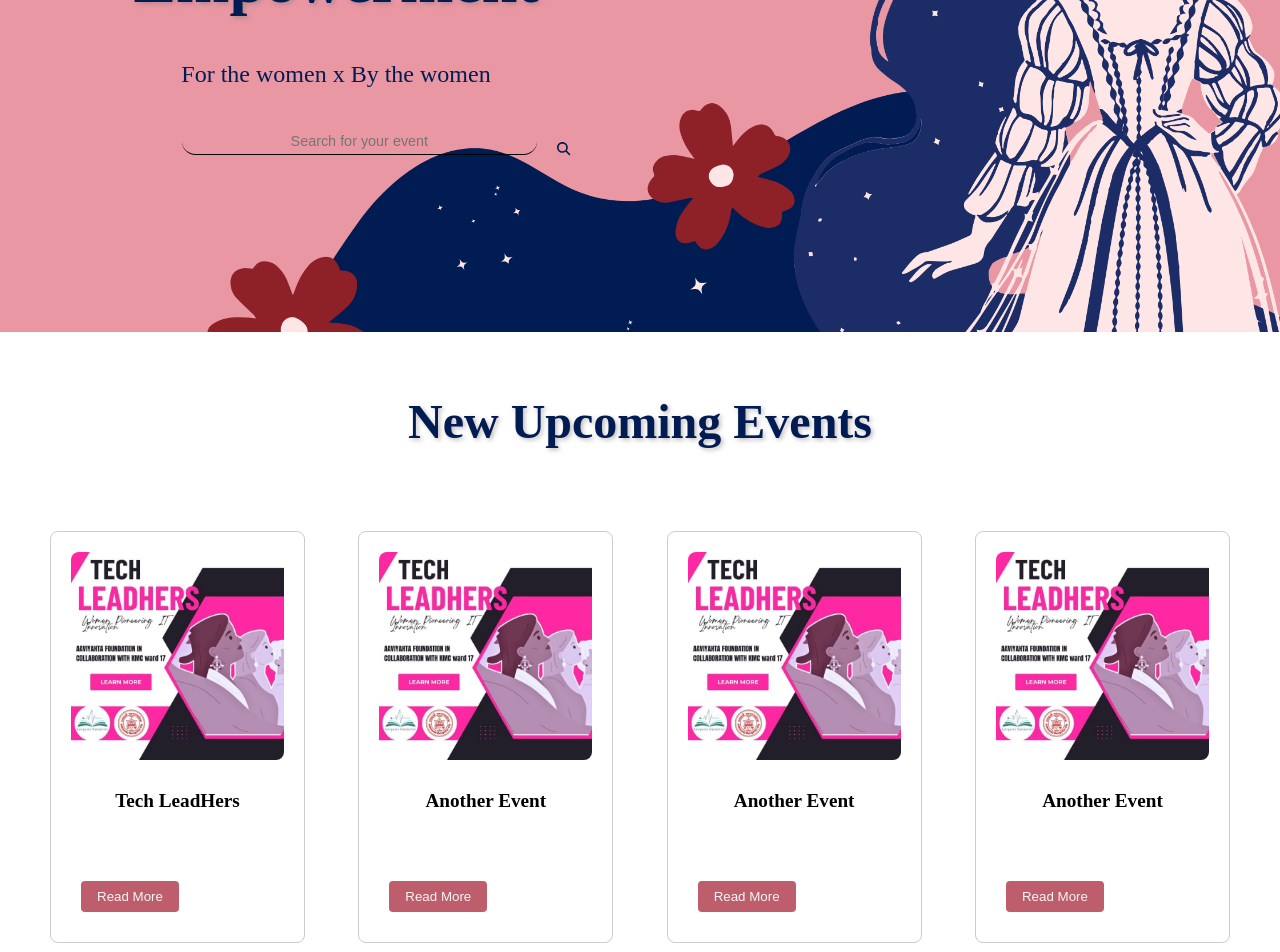
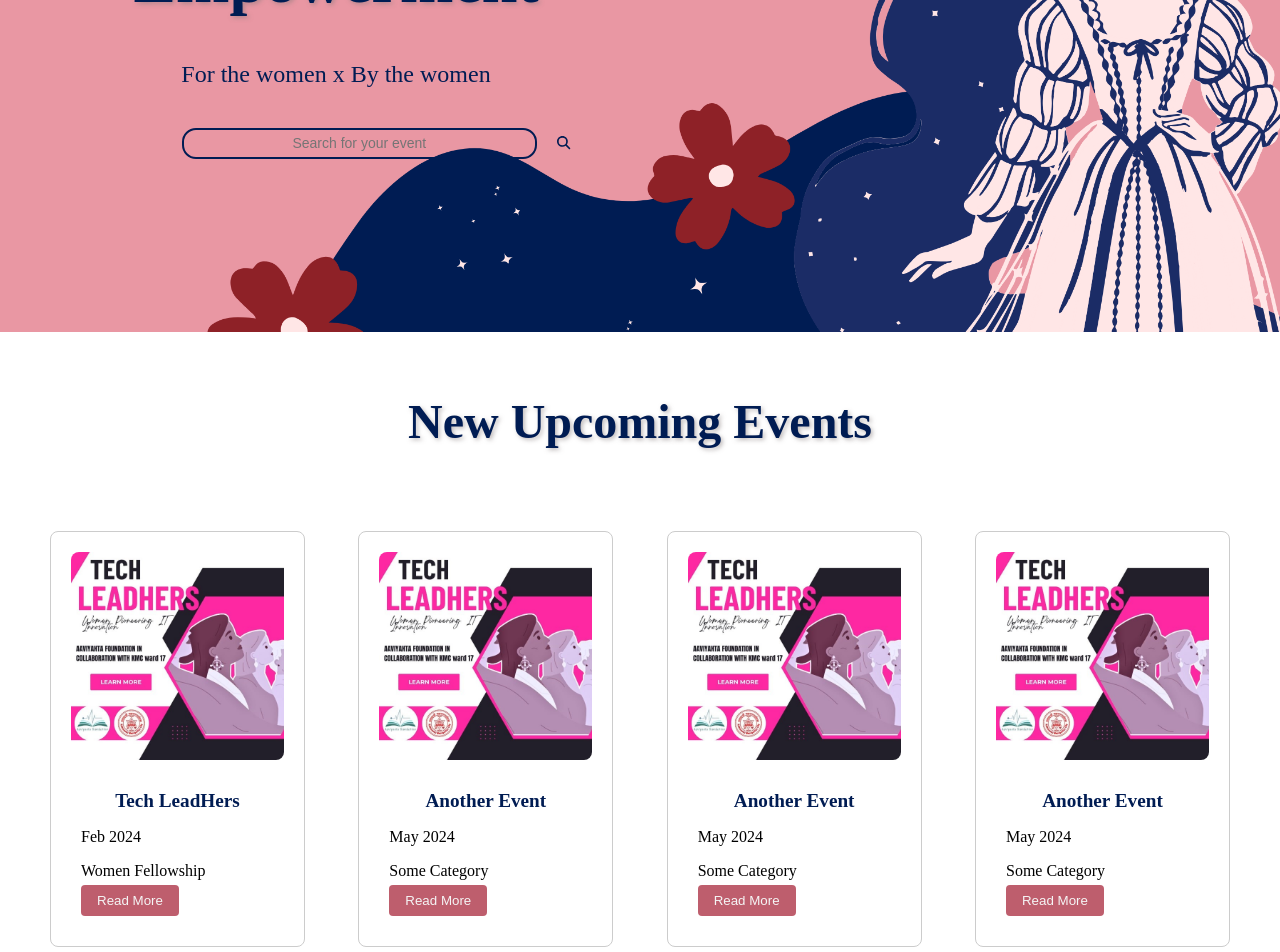
Before and after one commit to Shreyeska/MeroMitini, a React (Vite) app: page / in a window 1280 px wide. Shown: the part 280-1232 px from the top of the page. Built offline with nearby package versions, Linux system fonts and the light colour scheme.

Commit message:
corrected color

```diff
--- a/src/App.css
+++ b/src/App.css
@@ -20,6 +20,7 @@ body {
   --primary-fontcolor: #001c53;
   --secondary-fontcolor: #f5f5f5;
   --white: white;
+  --black: black;
 }
 
 .navbar {
--- a/src/css/auth.css
+++ b/src/css/auth.css
@@ -23,8 +23,10 @@ form {
 }
 
 h2 {
+  color: var(--primary-fontcolor);
+  font-size: 2rem;
+  font-weight: 600;
   text-align: center;
-  font-size: 1.5rem;
 }
 
 label {
@@ -33,7 +35,7 @@ label {
   font-size: 0.9rem;
 }
 
-input[type="text"],
+.auth-page input[type="text"],
 input[type="email"],
 input[type="password"],
 select {
@@ -45,9 +47,9 @@ select {
   padding: 5px;
   margin-bottom: 15px;
   font-size: 0.9rem;
+  border: none;
   outline: none;
-  border: none;
-  border-bottom: 1px solid black;
+  border-bottom: 1px solid var(--black);
 }
 
 button[type="submit"] {
@@ -65,7 +67,7 @@ button[type="submit"]:hover {
   background-color: var(--secondary-color);
 }
 
-p {
+.auth-page p {
   margin-top: 15px;
   text-align: center;
   font-size: 0.9rem;
```
